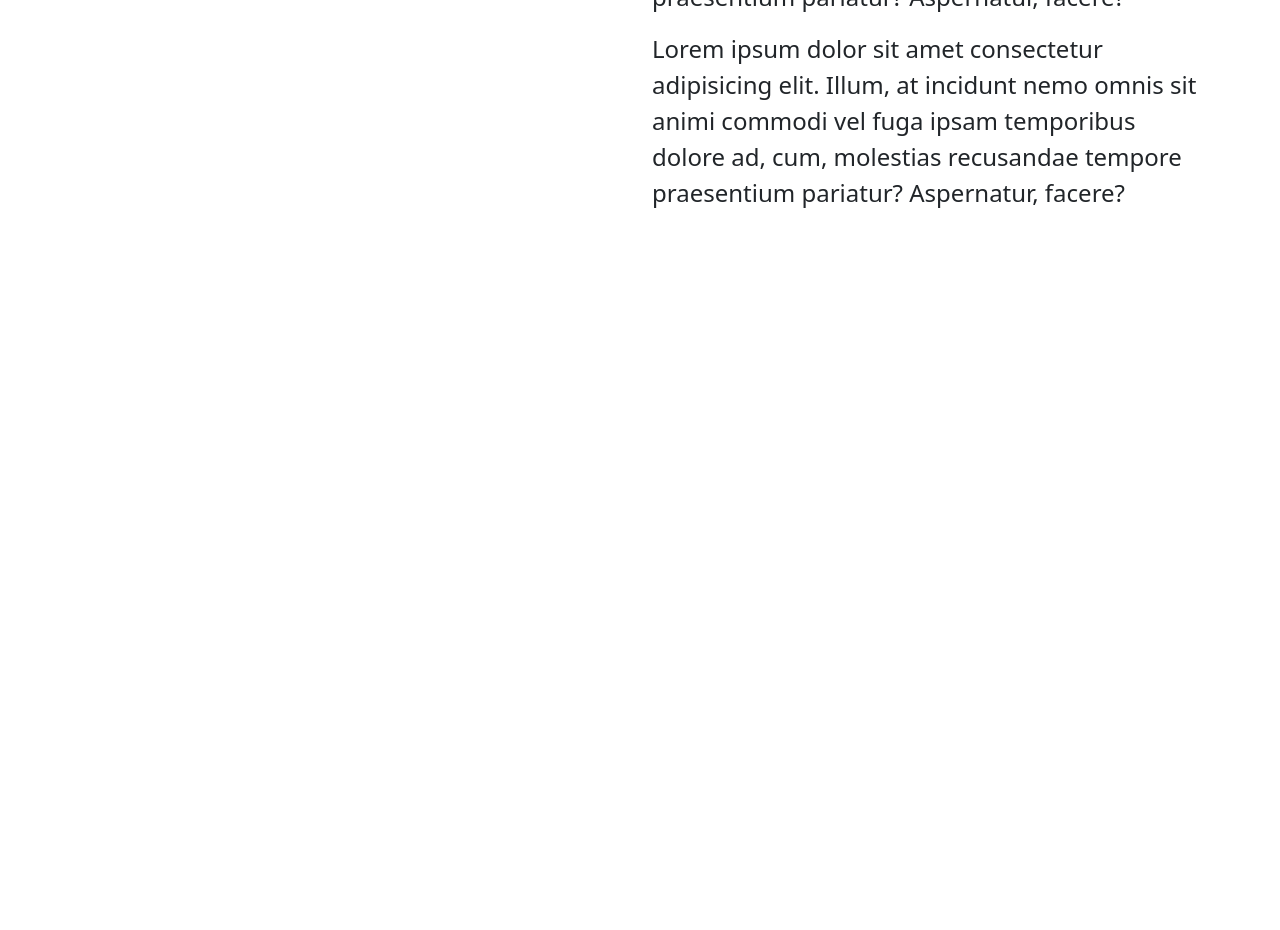
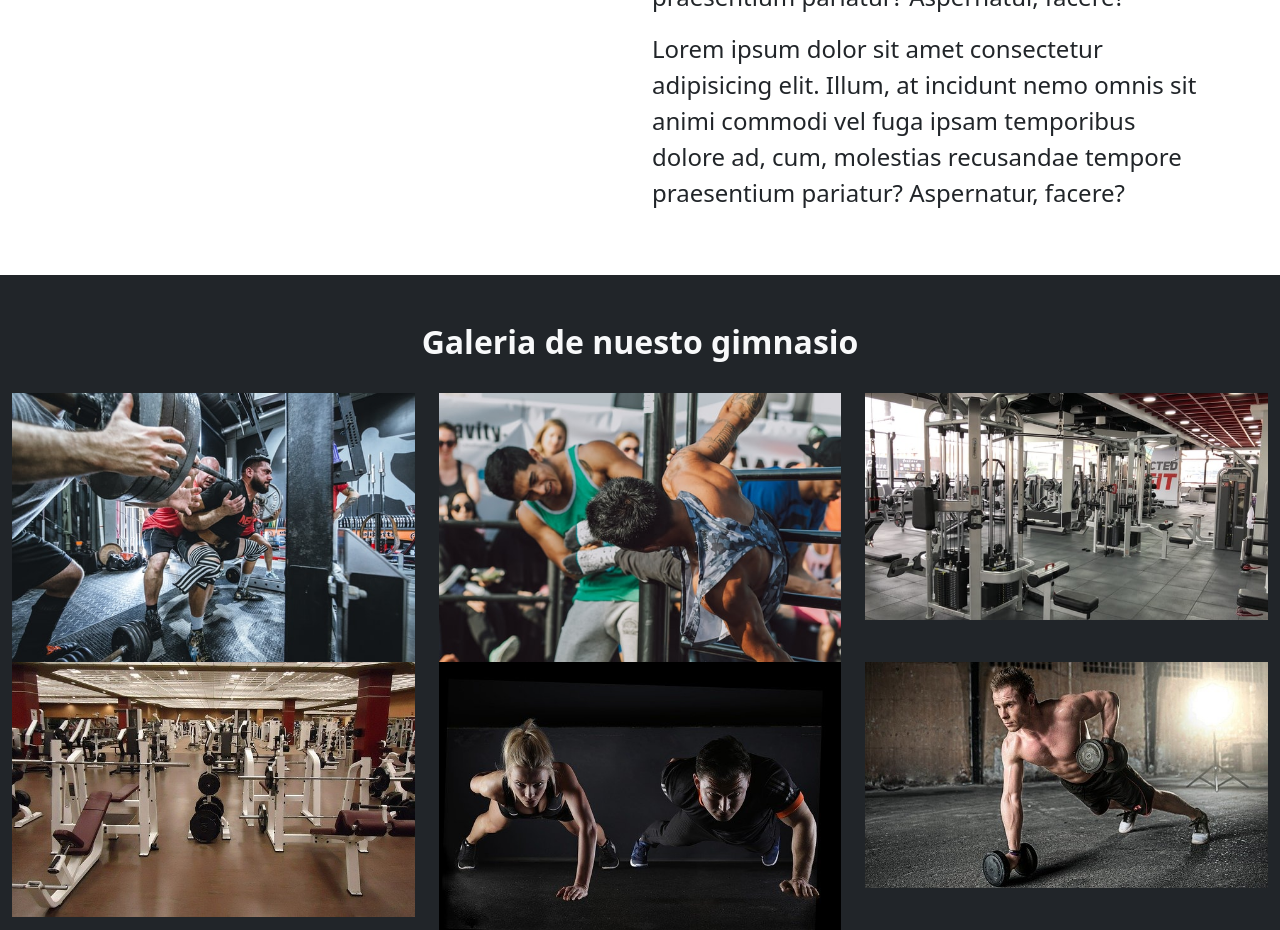
Before and after one commit to kuuhakuDev/React-Landing-Page-Gym, a Gatsby site: page / in a window 1280 px wide. Shown: the part 2665-3595 px from the top of the page. Before the commit the page ends 2892 px from the top, so only its background shows below. Built offline with nearby package versions, Linux system fonts and the light colour scheme; Gatsby itself is replaced by a stand-in of ours.

Commit message:
Modify-Index.jsx-AddGaleryComponent

```diff
--- a/src/pages/index.jsx
+++ b/src/pages/index.jsx
@@ -4,6 +4,7 @@ import Header from "../util/componets/header"
 import Equipo from "../util/componets/equipos"
 import Rutinas from "../util/componets/rutinas"
 import Coach from "../util/componets/coach"
+import Galery from "../util/componets/galery"
 //import "../util/bootstrap/scss/bootstrap.scss"
 
 // markup
@@ -15,6 +16,7 @@ const IndexPage = () => {
       <Equipo/>
       <Rutinas/>
       <Coach/>
+      <Galery/>
     </main>
   )
 }
```
